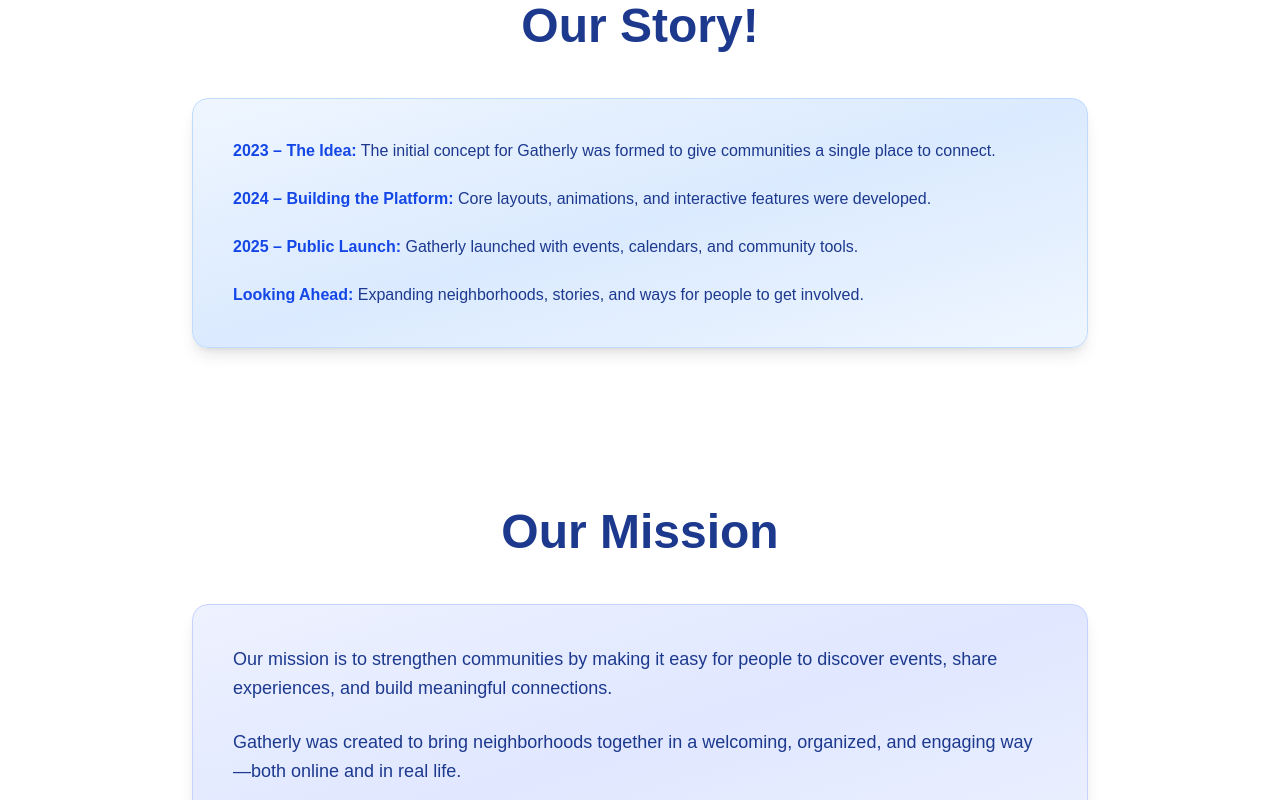
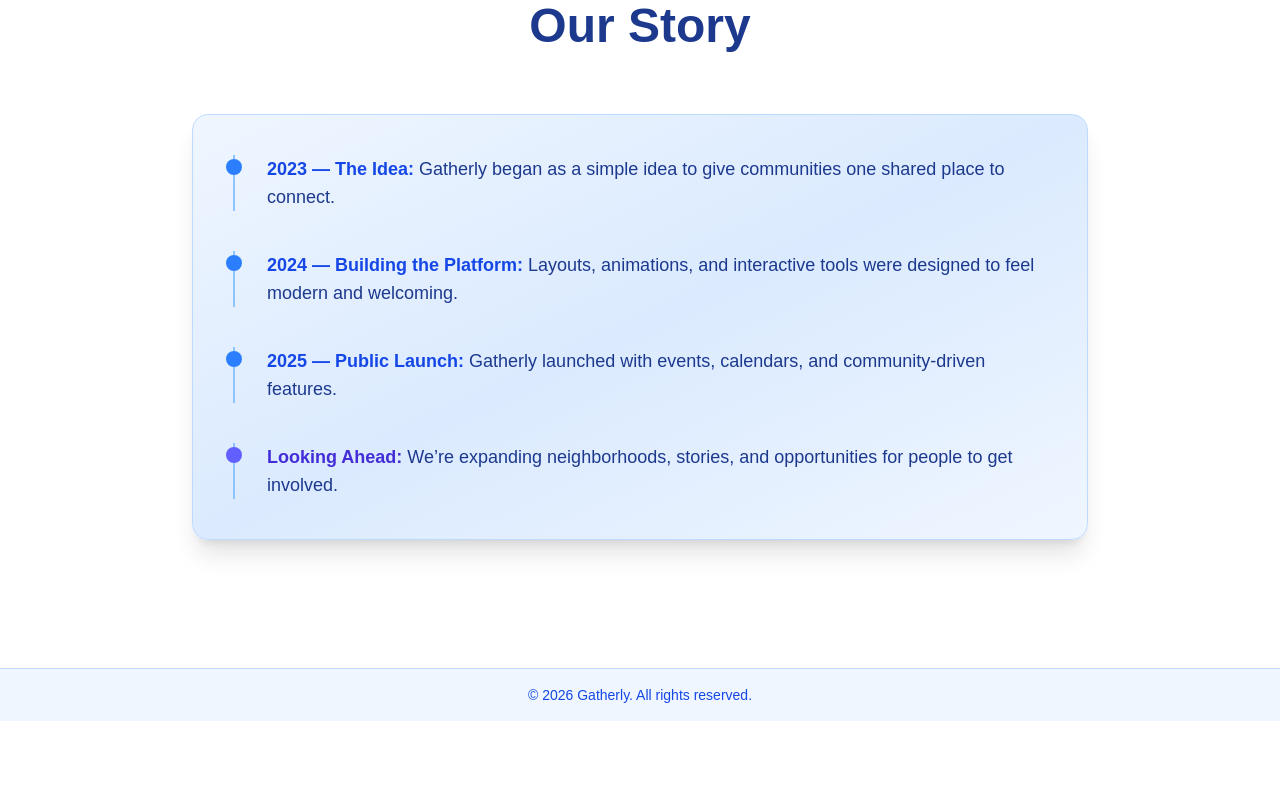
Before and after one commit to TSA-Group/tsa_group_starter, a Next.js app: page / in a window 1280 px wide. Shown: the part 2360-3160 px from the top of the page. After the commit the page ends 3081 px from the top, so only its background shows below. Built offline with nearby package versions, Linux system fonts and the light colour scheme.

Commit message:
Update page.tsx

```diff
--- a/app/page.tsx
+++ b/app/page.tsx
@@ -428,49 +428,52 @@ export default function Home() {
         ))}
       </motion.section>
       {/* WEBSITE HISTORY SECTION */}
-      <section className="w-full mt-40 mb-40 px-6">
-        <h2 className="text-4xl sm:text-5xl font-extrabold text-blue-900 text-center mb-12">
-          Our Story!
+      <section className="relative w-full mt-40 mb-32 px-6">
+        {/* Glow */}
+        <div className="absolute inset-0 -z-10 flex justify-center">
+          <div className="h-80 w-80 rounded-full bg-blue-300/20 blur-3xl" />
+        </div>
+
+        <h2 className="text-4xl sm:text-5xl font-extrabold text-blue-900 text-center mb-16">
+          Our Story
         </h2>
 
-        <div className="w-full max-w-4xl mx-auto p-10 rounded-2xl shadow-lg text-blue-900
-                        bg-gradient-to-br from-blue-50 via-blue-100 to-blue-50 border border-blue-200">
-          <p className="mb-6">
-            <span className="font-bold text-blue-700">2023 – The Idea:</span> The initial concept for Gatherly was formed to give communities a single place to connect.
-          </p>
-          <p className="mb-6">
-            <span className="font-bold text-blue-700">2024 – Building the Platform:</span> Core layouts, animations, and interactive features were developed.
-          </p>
-          <p className="mb-6">
-            <span className="font-bold text-blue-700">2025 – Public Launch:</span> Gatherly launched with events, calendars, and community tools.
-          </p>
-          <p>
-            <span className="font-bold text-blue-700">Looking Ahead:</span> Expanding neighborhoods, stories, and ways for people to get involved.
-          </p>
-        </div>
-      </section>
-      {/* OUR MISSION SECTION */}
-      <section className="w-full mb-40 px-6">
-        <h2 className="text-4xl sm:text-5xl font-extrabold text-blue-900 text-center mb-12">
-          Our Mission
-        </h2>
+        <div className="w-full max-w-4xl mx-auto p-10 rounded-2xl shadow-xl
+                        bg-gradient-to-br from-blue-50 via-blue-100 to-blue-50
+                        border border-blue-200">
 
-        <div className="w-full max-w-4xl mx-auto p-10 rounded-2xl shadow-lg text-blue-900
-                        bg-gradient-to-br from-indigo-50 via-indigo-100 to-indigo-50
-                        border border-indigo-200">
-          <p className="text-lg leading-relaxed mb-6">
-            Our mission is to strengthen communities by making it easy for people to
-            discover events, share experiences, and build meaningful connections.
-          </p>
+          {/* Timeline Item */}
+          <div className="relative pl-8 border-l-2 border-blue-300 mb-10">
+            <span className="absolute -left-[9px] top-1 w-4 h-4 rounded-full bg-blue-500" />
+            <p className="text-lg text-blue-900">
+              <span className="font-bold text-blue-700">2023 — The Idea:</span>{" "}
+              Gatherly began as a simple idea to give communities one shared place to connect.
+            </p>
+          </div>
 
-          <p className="text-lg leading-relaxed mb-6">
-            Gatherly was created to bring neighborhoods together in a welcoming,
-            organized, and engaging way—both online and in real life.
-          </p>
+          <div className="relative pl-8 border-l-2 border-blue-300 mb-10">
+            <span className="absolute -left-[9px] top-1 w-4 h-4 rounded-full bg-blue-500" />
+            <p className="text-lg text-blue-900">
+              <span className="font-bold text-blue-700">2024 — Building the Platform:</span>{" "}
+              Layouts, animations, and interactive tools were designed to feel modern and welcoming.
+            </p>
+          </div>
 
-          <p className="text-lg leading-relaxed font-semibold text-indigo-700">
-            We believe community thrives when everyone feels invited to participate.
-          </p>
+          <div className="relative pl-8 border-l-2 border-blue-300 mb-10">
+            <span className="absolute -left-[9px] top-1 w-4 h-4 rounded-full bg-blue-500" />
+            <p className="text-lg text-blue-900">
+              <span className="font-bold text-blue-700">2025 — Public Launch:</span>{" "}
+              Gatherly launched with events, calendars, and community-driven features.
+            </p>
+          </div>
+
+          <div className="relative pl-8 border-l-2 border-blue-300">
+            <span className="absolute -left-[9px] top-1 w-4 h-4 rounded-full bg-indigo-500" />
+            <p className="text-lg text-blue-900">
+              <span className="font-bold text-indigo-700">Looking Ahead:</span>{" "}
+              We’re expanding neighborhoods, stories, and opportunities for people to get involved.
+            </p>
+          </div>
         </div>
       </section>
       {/* FOOTER */}
```
